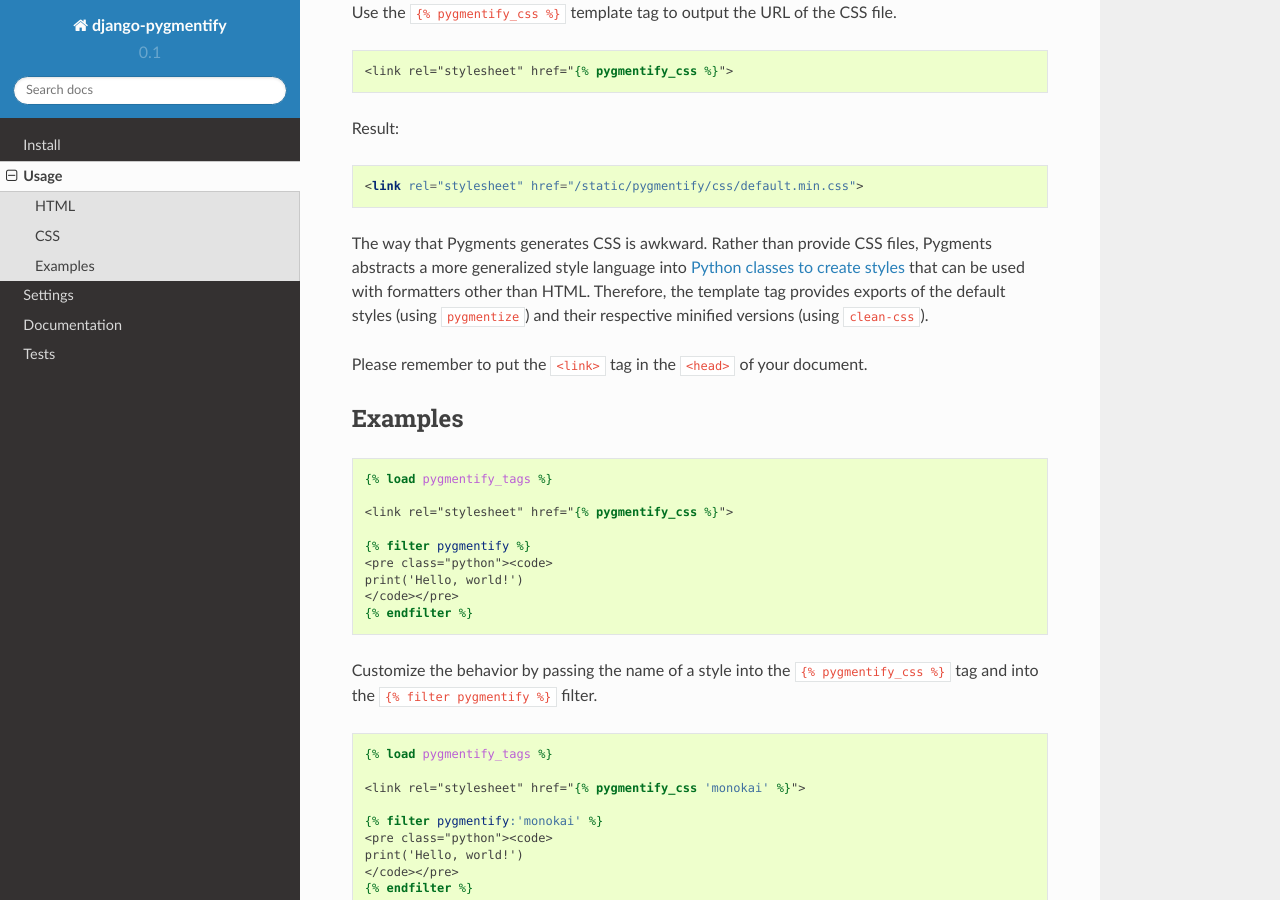
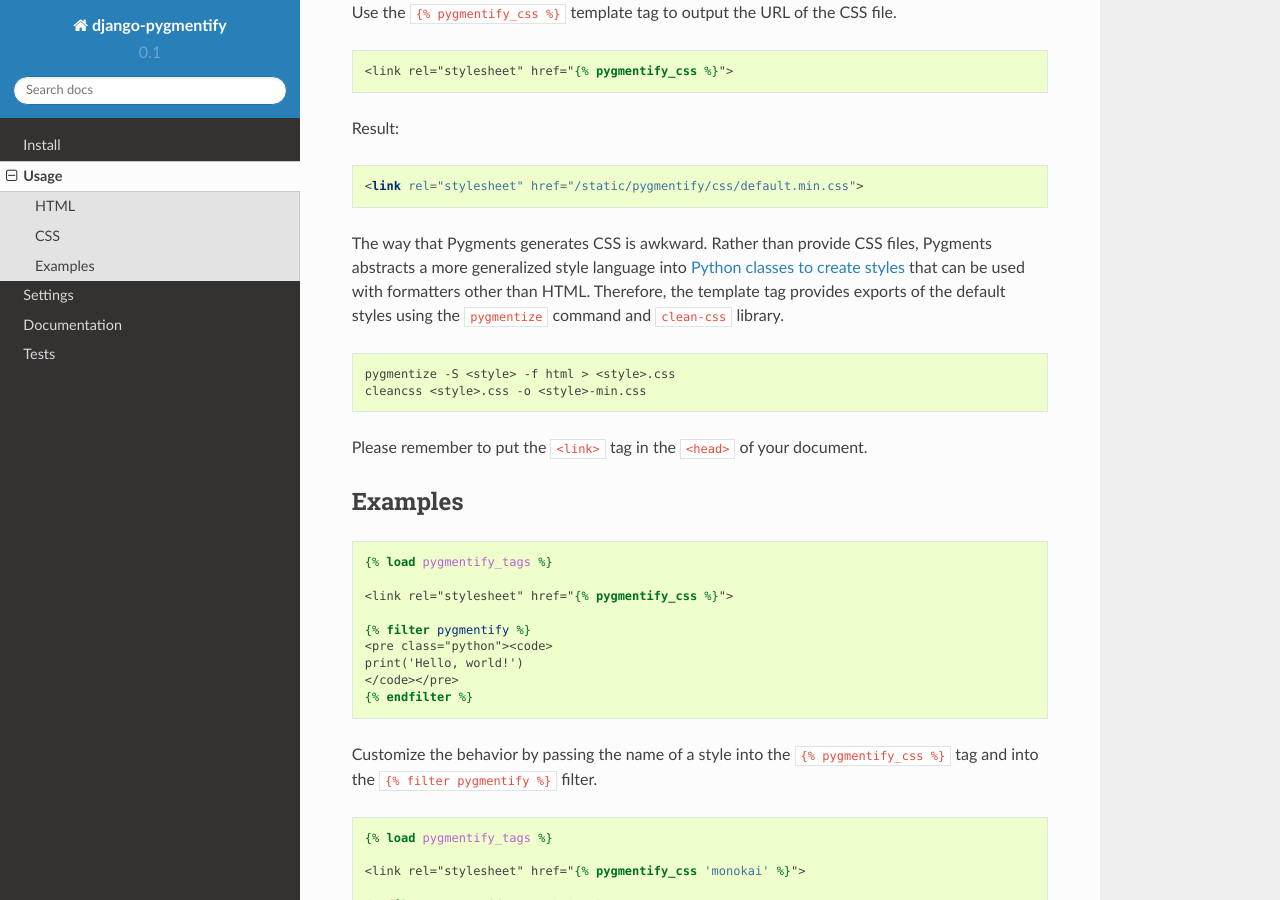
Before and after one commit to richardcornish/django-pygmentify, a Sphinx documentation site: the page built from docs/usage.rst, in a window 1280 px wide and 900 px high, scrolled down 1093 px. Built offline with Sphinx 7.4.7 and the Read the Docs theme 2.0.0, drawn with Linux system fonts in a browser that asks for light colours.

Commit message:
Added pygmentize and cleancss commands to docs

```diff
--- a/docs/usage.rst
+++ b/docs/usage.rst
@@ -52,15 +52,20 @@ Result:
 
    <link rel="stylesheet" href="/static/pygmentify/css/default.min.css">
 
-The way that Pygments generates CSS is awkward. Rather than provide CSS files, Pygments abstracts a more generalized style language into `Python classes to create styles <http://pygments.org/docs/styles/>`_ that can be used with formatters other than HTML. Therefore, the template tag provides exports of the default styles (using |pygmentize|_) and their respective minified versions (using |cleancss|_).
-
-Please remember to put the ``<link>`` tag in the ``<head>`` of your document.
+The way that Pygments generates CSS is awkward. Rather than provide CSS files, Pygments abstracts a more generalized style language into `Python classes to create styles <http://pygments.org/docs/styles/>`_ that can be used with formatters other than HTML. Therefore, the template tag provides exports of the default styles using the |pygmentize|_ command and |cleancss|_ library.
 
 .. |pygmentize| replace:: ``pygmentize``
 .. _pygmentize: http://pygments.org/docs/cmdline/#generating-styles
 
 .. |cleancss| replace:: ``clean-css``
 .. _cleancss: https://www.npmjs.com/package/clean-css
+
+.. code-block:: bash
+
+   pygmentize -S <style> -f html > <style>.css
+   cleancss <style>.css -o <style>-min.css
+
+Please remember to put the ``<link>`` tag in the ``<head>`` of your document.
 
 Examples
 ========
```
